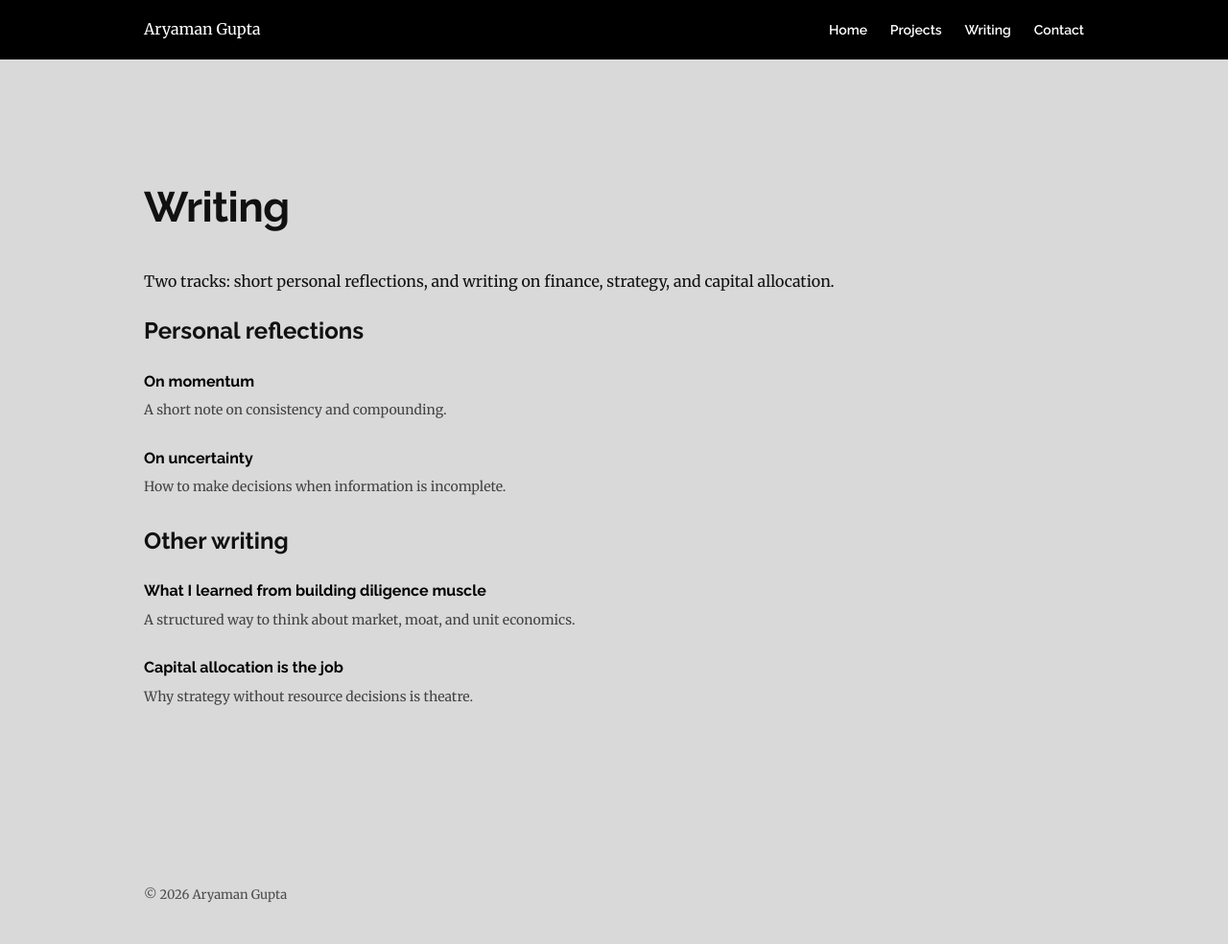
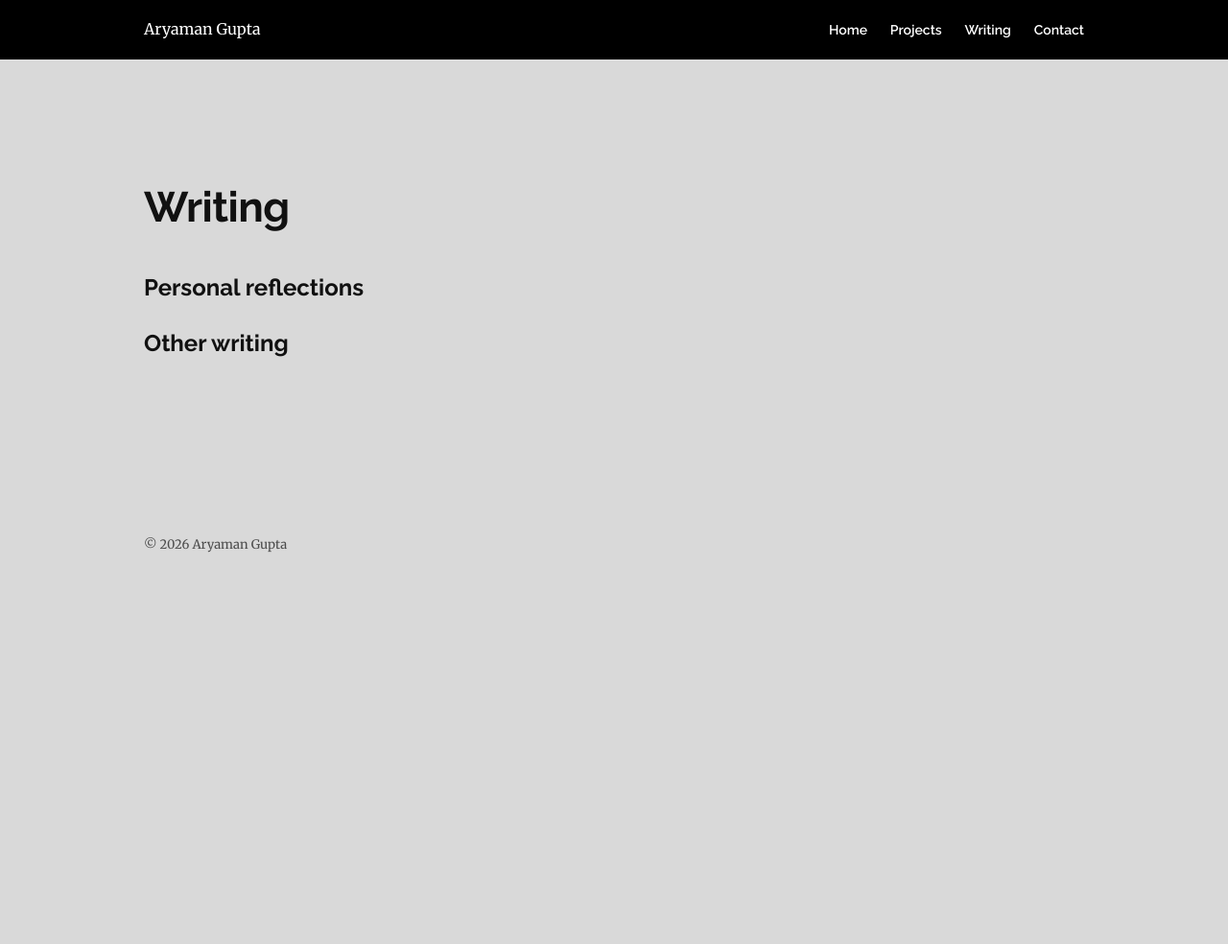
Before and after one commit to kungfumonk29/kungfumonk29.github.io, a Jekyll site: the page built from writing.md, in a window 1280 px wide. Shown: the whole page at 96% size. Built offline with Jekyll 4.4.1, drawn with Linux system fonts in a browser that asks for light colours; after the commit the page ends 900 px from its top, so only the background shows below that.

Commit message:
Update writing.md

```diff
--- a/writing.md
+++ b/writing.md
@@ -1,33 +1,29 @@
 ---
 layout: default
 title: Writing
-description: Personal reflections and selected writing across finance, strategy, and work.
+description: Personal reflections and selected writing across finance and strategy.
 ---
 
 # Writing
 
-Two tracks: short personal reflections, and writing on finance, strategy, and capital allocation.
-
 ## Personal reflections
 
-<div class="list">
-  <a class="item" href="/writing/reflections-001/">On momentum</a>
-  <div class="meta">A short note on consistency and compounding.</div>
-</div>
-
-<div class="list">
-  <a class="item" href="/writing/reflections-002/">On uncertainty</a>
-  <div class="meta">How to make decisions when information is incomplete.</div>
-</div>
+{% for post in site.posts %}
+  {% if post.category == "reflections" %}
+  <div class="list">
+    <a class="item" href="{{ post.url }}">{{ post.title }}</a>
+    <div class="meta">{{ post.excerpt }}</div>
+  </div>
+  {% endif %}
+{% endfor %}
 
 ## Other writing
 
-<div class="list">
-  <a class="item" href="/writing/notes-001/">What I learned from building diligence muscle</a>
-  <div class="meta">A structured way to think about market, moat, and unit economics.</div>
-</div>
-
-<div class="list">
-  <a class="item" href="/writing/notes-002/">Capital allocation is the job</a>
-  <div class="meta">Why strategy without resource decisions is theatre.</div>
-</div>
+{% for post in site.posts %}
+  {% if post.category == "writing" %}
+  <div class="list">
+    <a class="item" href="{{ post.url }}">{{ post.title }}</a>
+    <div class="meta">{{ post.excerpt }}</div>
+  </div>
+  {% endif %}
+{% endfor %}
```
